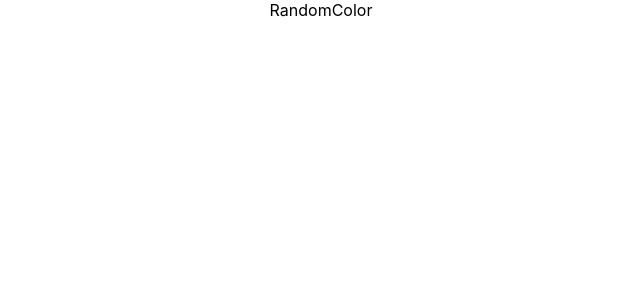
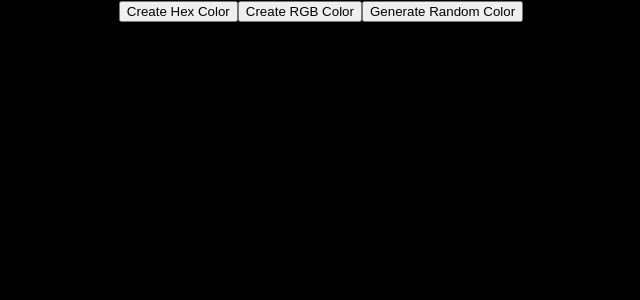
Before and after one commit to hamzaw9/generate-random-color, a React (Create React App) app: page / in a window 1280 px wide. Shown: the top 300 px of the page, without its empty margins (319-959 px from the left). Built offline with nearby package versions, Linux system fonts and the light colour scheme.

Commit message:
Add initial JSX structure and state to RandomColor component

```diff
--- a/src/components/RandomColor.js
+++ b/src/components/RandomColor.js
@@ -1,4 +1,15 @@
+import { useState } from 'react';
+
 const RandomColor = () => {
-  return <div>RandomColor</div>;
+  const [typeOfColor, setTypeOfColor] = useState('hex');
+  const [color, setColor] = useState('#000');
+
+  return (
+    <div style={{ width: '100vw', height: '100vh', background: color }}>
+      <button>Create Hex Color</button>
+      <button>Create RGB Color</button>
+      <button>Generate Random Color</button>
+    </div>
+  );
 };
 export default RandomColor;
```
